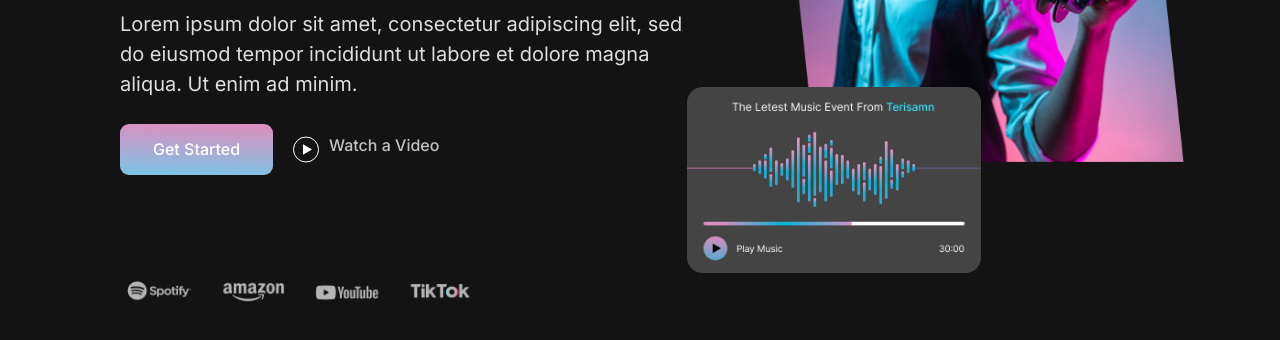
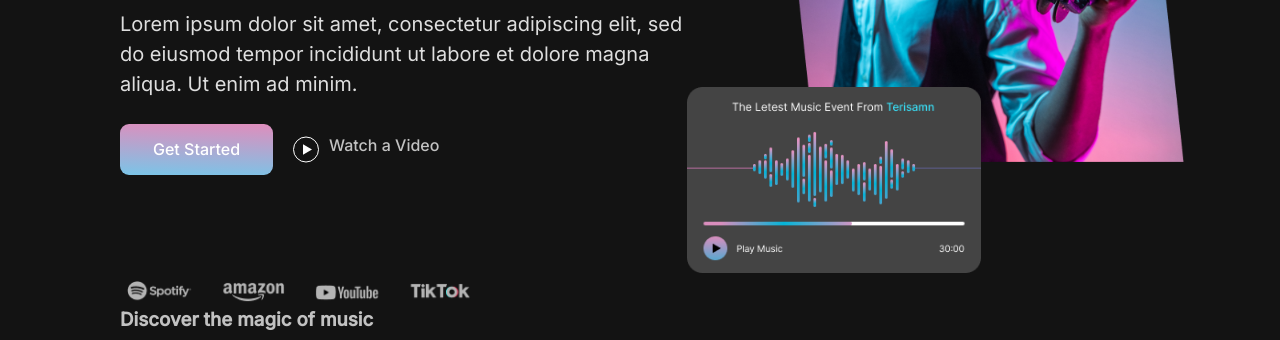
Before and after one commit to jordanssentamu/Music-landingpage, a plain HTML site: page index.html in a window 1280 px wide. Shown: the part 460-800 px from the top of the page. Drawn offline with Linux system fonts and the light colour scheme; a web font is replaced by a local one.

Commit message:
n the 1st section give it a class name discover-magic-section composed of h3 with a class discover-magic-heading

```diff
--- a/index.html
+++ b/index.html
@@ -92,7 +92,11 @@
     </section>
     <!-- main -->
     <main>
-      <section></section>
+      <section class="discover-magic-section">
+        <h3 class="discover-magic-heading">Discover the magic of music</h3>
+        <p></p>
+        <div></div>
+      </section>
       <section></section>
       <section></section>
       <section></section>
```
